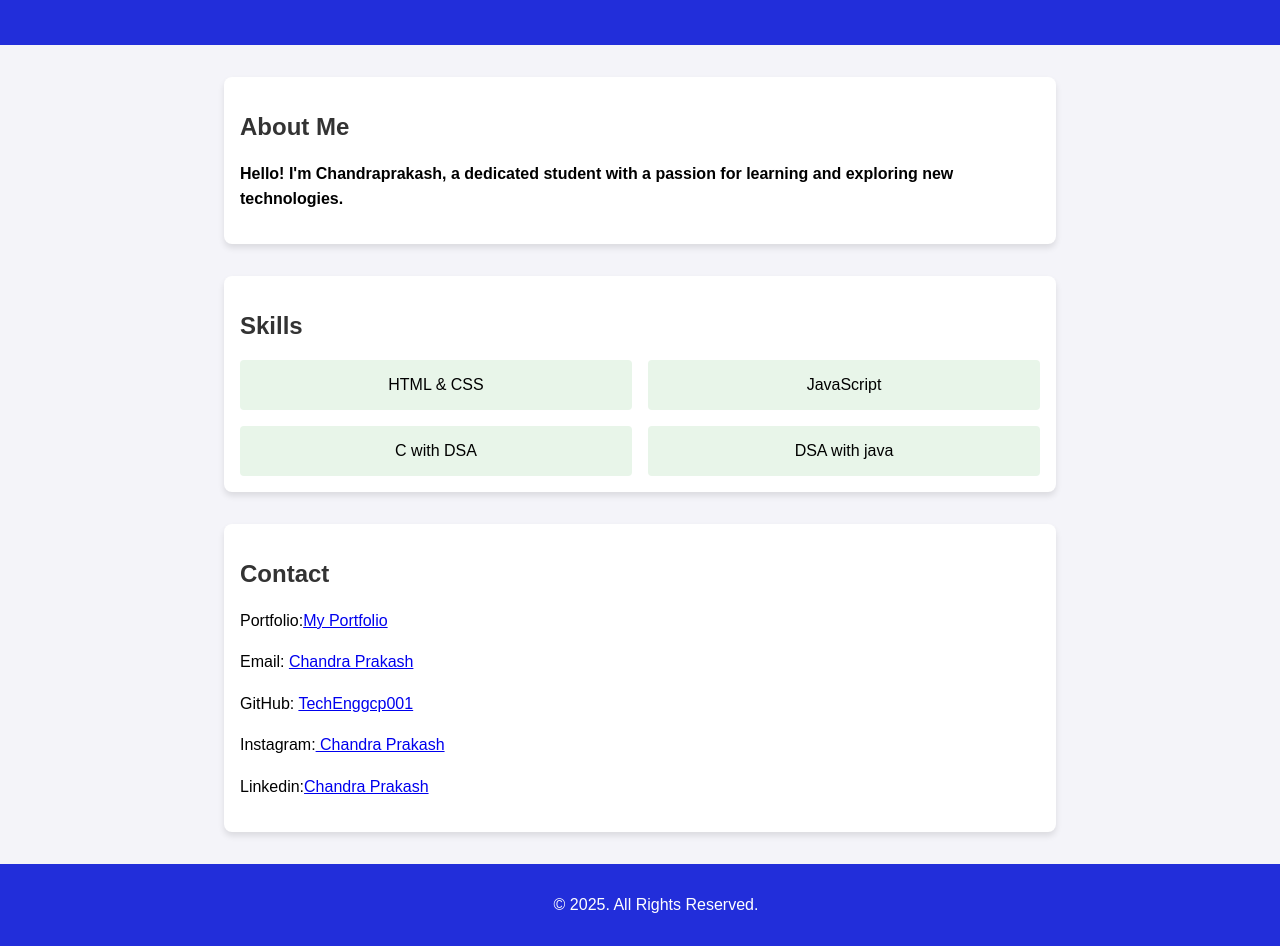
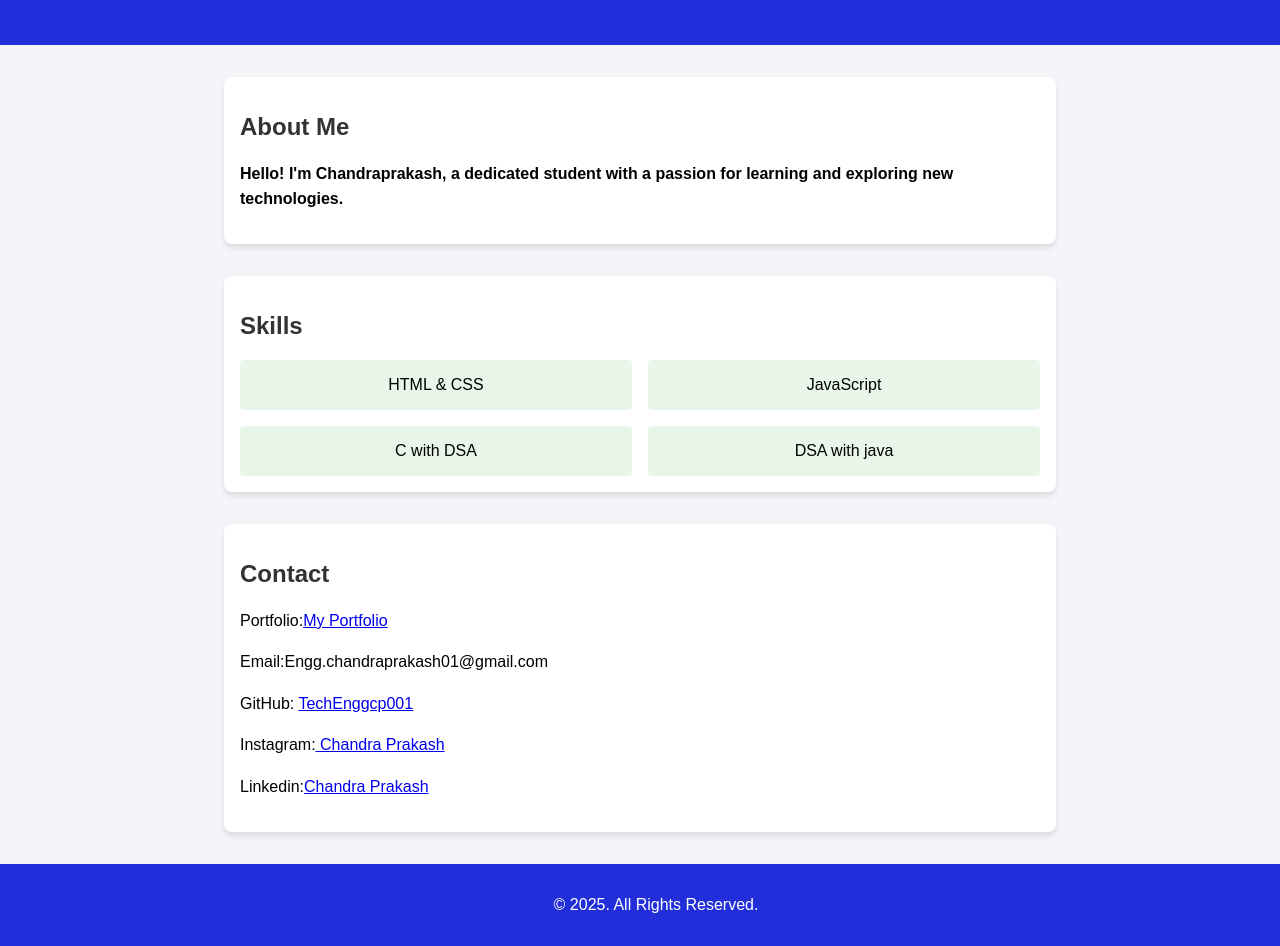
Before and after one commit to TechEnggCP001/Landing-Page, a plain HTML site: page index.html in a window 1280 px wide. Shown: the part 143-1089 px from the top of the page. Drawn offline with Linux system fonts and the light colour scheme.

Commit message:
Update index.html

```diff
--- a/index.html
+++ b/index.html
@@ -80,7 +80,7 @@
     <section>
         <h2>Contact</h2>
         <p>Portfolio:<a href="https://techenggcp001.github.io/About-Us/">My Portfolio</a></p>
-        <p>Email: <a href="Engg.chandraprakash01@gmail.com">Chandra Prakash</a></p>
+        <p>Email:Engg.chandraprakash01@gmail.com</p>
         <p>GitHub: <a href="https://github.com/TechEnggCP001" target="_blank">TechEnggcp001</a></p>
         <P>Instagram:<a href="https://www.instagram.com/tech_engg_cp_01/?e=337b7495-8674-4ef7-a105-65321fb0ad65&g=5"> Chandra Prakash</a></P>
         <p>Linkedin:<a href="https://www.linkedin.com/in/chandra-prakash-24466b261?utm_source=share&utm_campaign=share_via&utm_content=profile&utm_medium=android_app ">Chandra Prakash</a></p>
```
